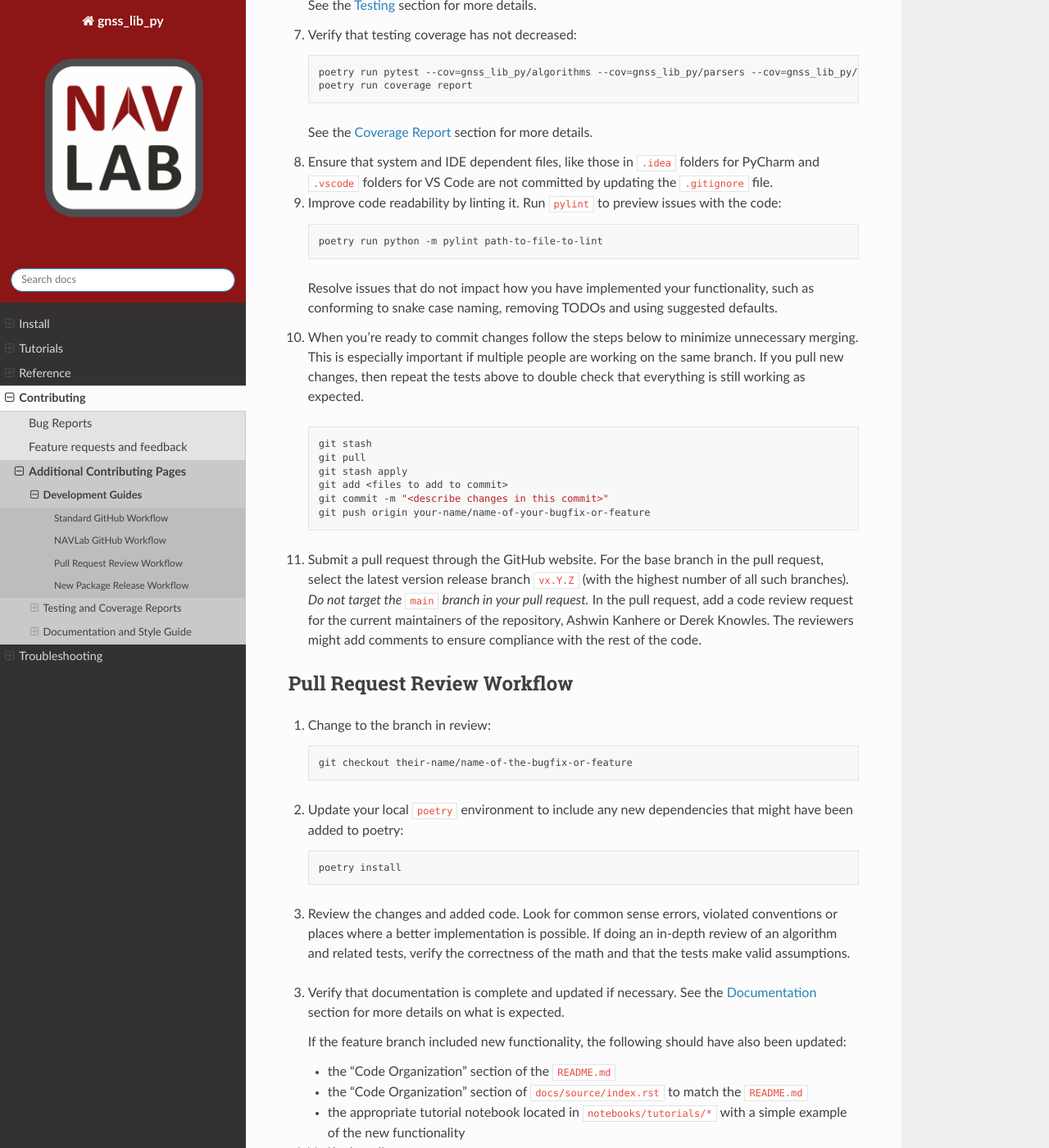
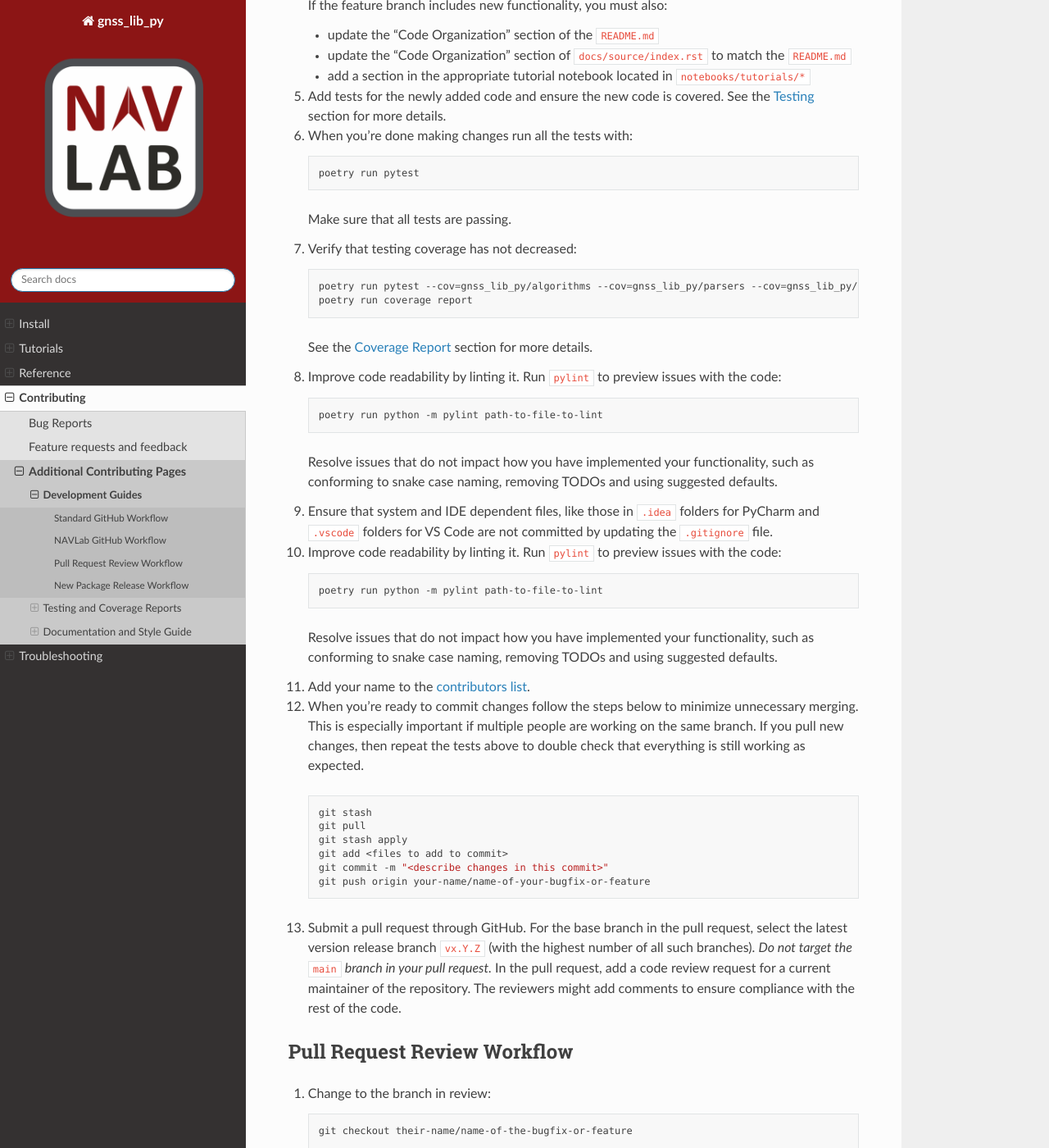
Before and after one commit to Stanford-NavLab/gnss_lib_py, a Sphinx documentation site: the page built from docs/source/contributing/development.rst, in a window 1280 px wide and 1400 px high, scrolled down 2099 px. Shown: the whole window at 82% size. Built offline with Sphinx 7.4.7 and the Read the Docs theme 2.0.0, drawn with Linux system fonts in a browser that asks for light colours; pages that are not in the unit, such as notebooks, are missing from menus; some of the changed text lies outside the part shown.

Commit message:
fix url, standardize standard/navlab devel guide

```diff
--- a/docs/source/contributing/development.rst
+++ b/docs/source/contributing/development.rst
@@ -75,11 +73,22 @@
    such as conforming to snake case naming, removing TODOs and using suggested
    defaults.
 
-10. Ensure that system and IDE dependent files, like those in :code:`.idea`
-    folders for PyCharm and :code:`.vscode` folders for VS Code are not
-    committed by updating the :code:`.gitignore` file.
+9. Ensure that system and IDE dependent files, like those in :code:`.idea`
+   folders for PyCharm and :code:`.vscode` folders for VS Code are not
+   committed by updating the :code:`.gitignore` file.
 
-11. Add your name to the `contributors list <https://github.com/Stanford-NavLab/gnss_lib_py/blob/main/CONTRIBUTORS.sh>`__.
+10. Improve code readability by linting it. Run :code:`pylint` to preview
+    issues with the code:
+
+    .. code-block:: bash
+
+       poetry run python -m pylint path-to-file-to-lint
+
+    Resolve issues that do not impact how you have implemented your functionality,
+    such as conforming to snake case naming, removing TODOs and using suggested
+    defaults.
+
+11. Add your name to the `contributors list <https://github.com/Stanford-NavLab/gnss_lib_py/blob/main/CONTRIBUTORS.md>`__.
 
 12. Commit your changes and publish your branch to GitHub:
 
@@ -89,7 +98,13 @@
       git commit -m "<describe changes in this commit>"
       git push origin your-name/name-of-your-bugfix-or-feature
 
-13. Submit a pull request through GitHub.
+13. Submit a pull request through GitHub. For the base branch
+    in the pull request, select the latest version release branch :code:`vx.Y.Z`
+    (with the highest number of all such branches). *Do not target the*
+    :code:`main` *branch in your pull request.* In the pull request,
+    add a code review request for a current maintainer of the repository.
+    The reviewers might add comments to ensure compliance with the rest
+    of the code.
 
 .. _navlab_dev:
 
@@ -119,7 +134,8 @@
    * add a section in the appropriate tutorial notebook located in
      :code:`notebooks/tutorials/*`
 
-5. Add your name to the `contributors list <https://github.com/Stanford-NavLab/gnss_lib_py/blob/main/CONTRIBUTORS.sh>`__.
+5. Add tests for the newly added code and ensure the new code is covered.
+   See the :ref:`Testing<testing>` section for more details.
 
 6. When you're done making changes run all the tests with:
 
@@ -127,7 +143,7 @@
 
       poetry run pytest
 
-   See the :ref:`Testing<testing>` section for more details.
+   Make sure that all tests are passing.
 
 7. Verify that testing coverage has not decreased:
 
@@ -153,7 +165,24 @@
    such as conforming to snake case naming, removing TODOs and using suggested
    defaults.
 
-10. When you're ready to commit changes follow the steps below to
+9. Ensure that system and IDE dependent files, like those in :code:`.idea`
+   folders for PyCharm and :code:`.vscode` folders for VS Code are not
+   committed by updating the :code:`.gitignore` file.
+
+10. Improve code readability by linting it. Run :code:`pylint` to preview
+    issues with the code:
+
+    .. code-block:: bash
+
+       poetry run python -m pylint path-to-file-to-lint
+
+    Resolve issues that do not impact how you have implemented your functionality,
+    such as conforming to snake case naming, removing TODOs and using suggested
+    defaults.
+
+11. Add your name to the `contributors list <https://github.com/Stanford-NavLab/gnss_lib_py/blob/main/CONTRIBUTORS.md>`__.
+
+12. When you're ready to commit changes follow the steps below to
     minimize unnecessary merging. This is especially important if
     multiple people are working on the same branch. If you pull new
     changes, then repeat the tests above to double check that everything
@@ -168,13 +197,13 @@
       git commit -m "<describe changes in this commit>"
       git push origin your-name/name-of-your-bugfix-or-feature
 
-11. Submit a pull request through the GitHub website. For the base branch
+13. Submit a pull request through GitHub. For the base branch
     in the pull request, select the latest version release branch :code:`vx.Y.Z`
     (with the highest number of all such branches). *Do not target the*
     :code:`main` *branch in your pull request.* In the pull request,
-    add a code review request for the current maintainers of the repository,
-    Ashwin Kanhere or Derek Knowles. The reviewers
-    might add comments to ensure compliance with the rest of the code.
+    add a code review request for a current maintainer of the repository.
+    The reviewers might add comments to ensure compliance with the rest
+    of the code.
 
 .. _pr_review:
 
```
Also changed, not shown: other parts of docs/source/contributing/development.rst (+9 -15 lines).
